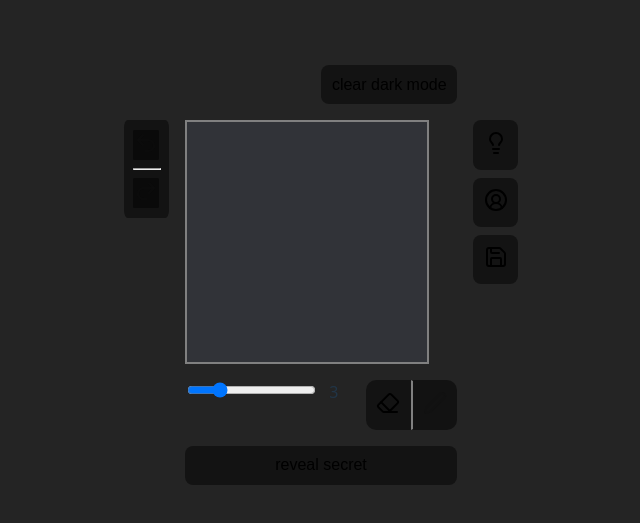
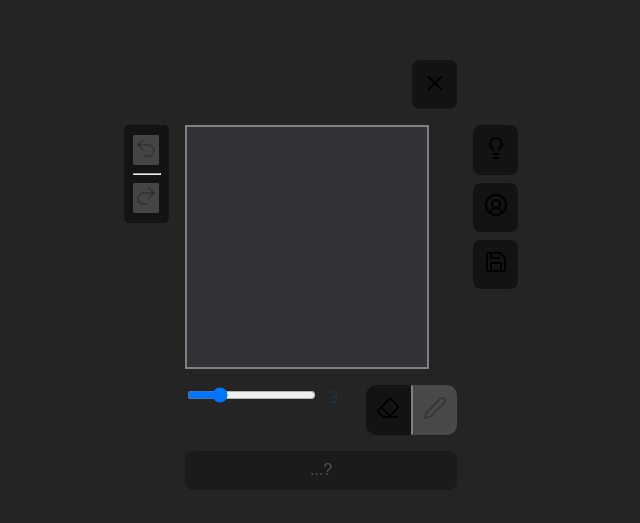
Before and after one commit to krispyre/dualpfp, a React (Vite) app: page / in a window 1280 px wide. Shown: the part 157-680 px from the top of the page, without its empty margins (319-959 px from the left). Built offline with nearby package versions, Linux system fonts and the light colour scheme.

Commit message:
style clear and secret btn

```diff
--- a/src/App.css
+++ b/src/App.css
@@ -112,6 +112,7 @@
   }
 }
 
+/* todo add this to undo redo too?????*/
 .btnGroup {
   &.row {
     button:first-child {
@@ -127,6 +128,15 @@
       border-left: solid grey 2px;
     }
   }
+
+  button:is(:disabled) {
+    background-color: color-mix(in srgb, var(--btn-color) 50%, grey 50%);
+  }
+}
+
+#revealSecret {
+  background-color: #0000003f;
+  color: #ffffff3f;
 }
 button {
   border-radius: 8px;
@@ -143,10 +153,6 @@ button:not(:disabled) {
 button:not(:disabled):hover {
   background-color: color-mix(in srgb, var(--btn-color) 50%, white 50%);
 }
-button:not(:disabled):focus,
-button:focus-visible {
-}
-
 hr {
   width: 100%;
 }
--- a/src/App.tsx
+++ b/src/App.tsx
@@ -20,6 +20,7 @@ import {
   UserCircle2,
   UserCircle2Icon,
   UserRound,
+  X,
 } from "lucide-react";
 
 const LENGTH = 80;
@@ -314,7 +315,7 @@ function App() {
             handleShowSecret(hue, true);
           }}
         >
-          {showSecret ? "regular bg" : "reveal secret"}
+          {showSecret ? "regular bg" : "...?"}
         </button>
       </section>
       <section id="clearBtns">
@@ -324,16 +325,20 @@ function App() {
             id="clearLayerLight"
             onClick={handleClearLight}
             style={{ display: isLight ? "block" : "none" }}
+            title="clear light mode"
           >
-            clear light mode
+            {/* clear light mode */}
+            <X />
           </button>
           <button
             name="clearLayerDark"
             id="clearLayerDark"
             onClick={handleClearDark}
             style={{ display: isLight ? "none" : "block" }}
+            title="clear dark mode"
           >
-            clear dark mode
+            {/* clear dark mode */}
+            <X />
           </button>
         </div>
       </section>
```
